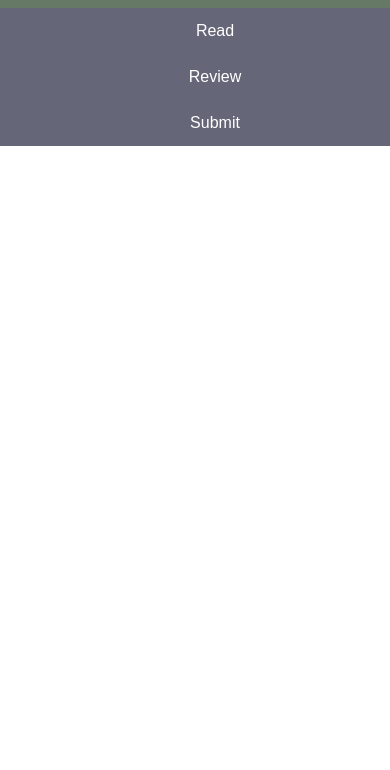
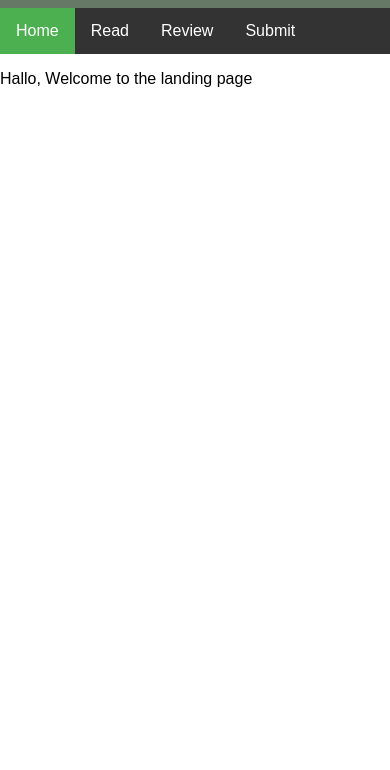
Before and after one commit to Holmgren825/openpaper, a plain HTML site: page site/main.html in a window 390 px wide. Shown: the part 74-844 px from the top of the page. Drawn offline with Linux system fonts and the light colour scheme.

Commit message:
Implemented links in navigation and separate stylesheet.

```diff
--- a/site/main.html
+++ b/site/main.html
@@ -5,63 +5,19 @@
 <meta charset="UTF-8">
 <meta name="viewport" content="width=device-width,
 initial-scale=1">
-<style>
-    body {
-        font-family: Arial, Helvetica, sans-serif;
-        margin: 0px;
-        padding: 0px;
-    }
-    /* Style the top header*/
-    .header {
-        padding: 1px 1px;
-        text-align: left;
-        background: #667966
-    }
-    /* Style the navbar */
-    .navbar{
-        overflow: hidden;
-        background-color: #666679;
-    }
-    /* Style the links */
-    .navbar a {
-        float: left;
-        display: block;
-        color: white;
-        text-align: center;
-        padding: 14px 20px;
-        text-decoration: none;
-    }
-    /* Change the color on hover*/
-    .navbar a:hover {
-        background-color: #ddd;
-        color: black;
-    }
-    /* Adding responsiveness to handle different screens*/
-    /* if less then 700px wide - stack column on top instead of next to. */
-    @media screen and (max-width: 700px) {
-        .row{
-            flex-direction: column;
-        }
-    }
-    /* If less then 400px wide stack links on top of each other */
-    @media screen and (max-width: 400px){
-        .navbar a {
-            float: none;
-            width: 100%;
-        }
-    }
-
-</style>
+<link rel="stylesheet" type="text/css" href="./style.css"/>
 </head>
 <body>
 
     <div class="header">
         <h1> OpenPaper</h1>
     </div>
-    <div class="navbar">
-        <a href='#'>Read</a>
-        <a href='#'>Review</a>
-        <a href='#'>Submit</a>
-    </div>
+    <ul>
+       <li> <a class='active' href='./main.html' >Home </a></li>
+       <li> <a href='./read.html'>Read</a></li>
+       <li> <a href='#'>Review</a></li>
+       <li> <a href='#'>Submit</a></li>
+       </ul>
+    <p>Hallo, Welcome to the landing page</p>
 </body>
 </html>
--- /dev/null
+++ b/site/style.css
@@ -0,0 +1,56 @@
+body {
+        font-family: Arial, Helvetica, sans-serif;
+        margin: 0px;
+        padding: 0px;
+    }
+    /* Style the top header*/
+    .header {
+        padding: 1px 1px;
+        text-align: left;
+        background: #667966
+    }
+    /* Style the navbar */
+ul {
+    list-style-type: none;
+    margin: 0;
+    padding: 0;
+    overflow: hidden;
+    background-color: #333;
+    position: -webkit-sticky; /* Safari */
+    position: sticky;
+    top: 0;
+}
+li {
+    float: left;
+}
+li a {
+    display: block;
+    color: white;
+    text-align: center;
+    padding: 14px 16px;
+    text-decoration: none;
+}
+
+/* Style the links */
+/* Change the color on hover*/
+li a:hover {
+    background-color: #ddd;
+    color: black;
+}
+li a.active {
+        background-color: #4CAF50;
+}
+/* Adding responsiveness to handle different screens*/
+/* if less then 700px wide - stack column on top instead of next to. */
+@media screen and (max-width: 700px) {
+    .row{
+        flex-direction: column;
+    }
+}
+/* If less then 400px wide stack links on top of each other */
+@media screen and (max-width: 400px){
+    .navbar a {
+        float: none;
+        width: 100%;
+    }
+}
```
Also changed, not shown: site/read.html (added, +38 -0 lines).
